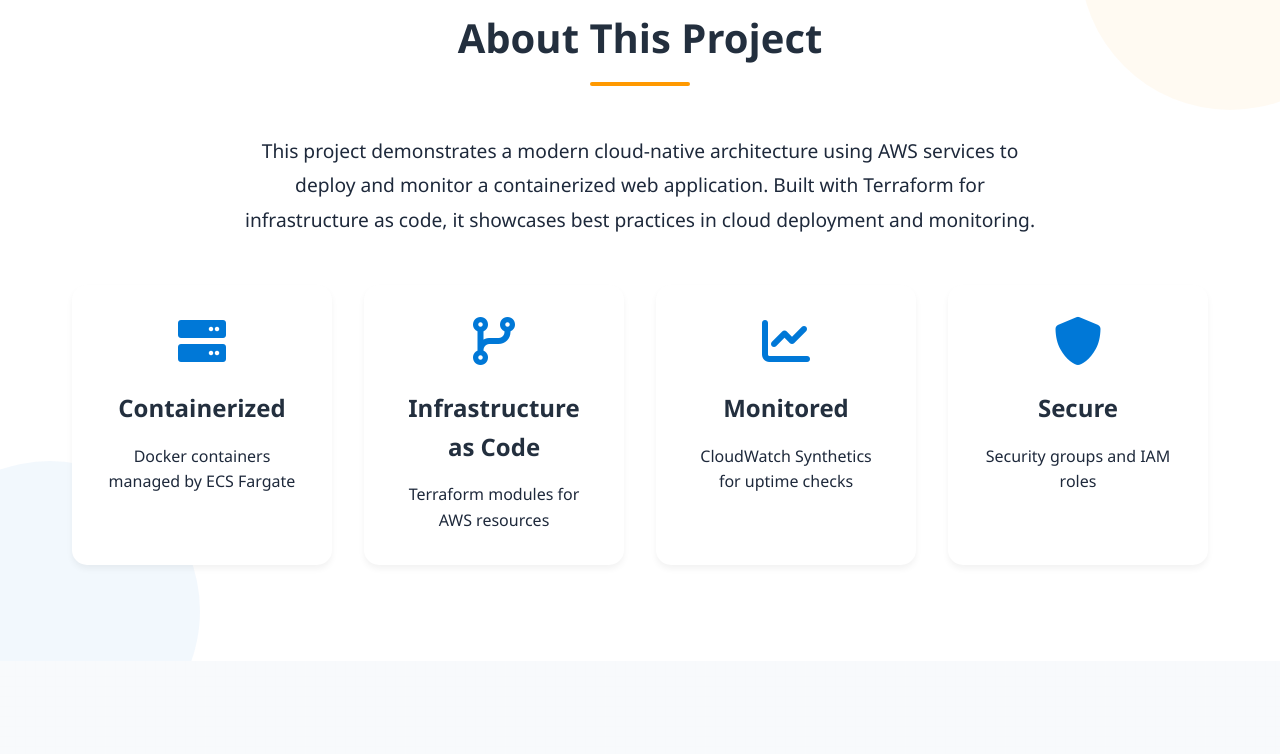
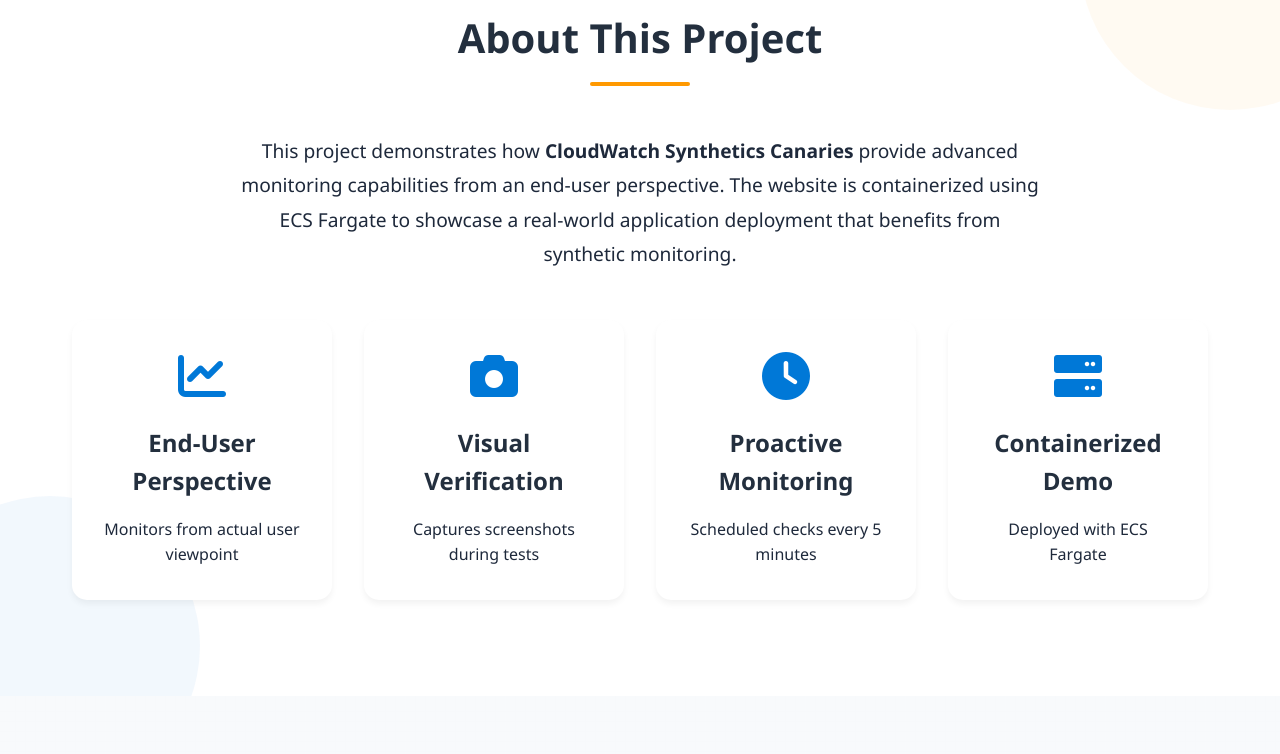
Before and after one commit to aquavis12/ecs-website-monitor, a plain HTML site: page website/src/index.html in a window 1280 px wide. Shown: the part 900-1654 px from the top of the page. Drawn offline with Linux system fonts and the light colour scheme.

Commit message:
updated the project

```diff
--- a/website/src/index.html
+++ b/website/src/index.html
@@ -4,7 +4,7 @@
 <head>
     <meta charset="UTF-8">
     <meta name="viewport" content="width=device-width, initial-scale=1.0">
-    <title>ECS Website Monitor - AWS Cloud Project</title>
+    <title>CloudWatch Synthetics Canary - Monitoring Demo</title>
     <link rel="stylesheet" href="styles.css">
     <link href="https://cdnjs.cloudflare.com/ajax/libs/font-awesome/6.0.0/css/all.min.css" rel="stylesheet">
 </head>
@@ -21,7 +21,7 @@
     <header class="header">
         <div class="logo">
             <i class="fab fa-aws"></i>
-            <span>ECS Website Monitor</span>
+            <span>CloudWatch Synthetics Demo</span>
         </div>
         <nav class="nav">
             <a href="#about" class="nav-link">About</a>
@@ -34,10 +34,11 @@
     <!-- Hero Section -->
     <section class="hero">
         <div class="hero-content">
-            <h1 class="hero-title">Cloud-Native Website Monitoring</h1>
-            <p class="hero-subtitle">Powered by CloudFront, ALB, ECS, and <span class="highlight">CloudWatch Synthetics</span></p>
+            <h1 class="hero-title">CloudWatch Synthetics Canary</h1>
+            <p class="hero-subtitle">Advanced Website Monitoring with <span class="highlight">End-User
+                    Perspective</span></p>
             <div class="hero-badge">
-                <i class="fas fa-star"></i> Featuring CloudWatch Synthetics Canary
+                <i class="fas fa-star"></i> Containerized with ECS Fargate
             </div>
             <div class="hero-buttons">
                 <a href="#services" class="btn btn-primary">Explore Services</a>
@@ -59,31 +60,33 @@
             <div class="about-content">
                 <div class="about-text">
                     <p>
-                        This project demonstrates a modern cloud-native architecture using AWS services
-                        to deploy and monitor a containerized web application. Built with Terraform
-                        for infrastructure as code, it showcases best practices in cloud deployment and monitoring.
+                        This project demonstrates how <strong>CloudWatch Synthetics Canaries</strong> provide advanced
+                        monitoring
+                        capabilities from an end-user perspective. The website is containerized using ECS Fargate to
+                        showcase
+                        a real-world application deployment that benefits from synthetic monitoring.
                     </p>
                 </div>
                 <div class="about-features">
                     <div class="feature">
-                        <i class="fas fa-server"></i>
-                        <h3>Containerized</h3>
-                        <p>Docker containers managed by ECS Fargate</p>
+                        <i class="fas fa-chart-line"></i>
+                        <h3>End-User Perspective</h3>
+                        <p>Monitors from actual user viewpoint</p>
                     </div>
                     <div class="feature">
-                        <i class="fas fa-code-branch"></i>
-                        <h3>Infrastructure as Code</h3>
-                        <p>Terraform modules for AWS resources</p>
+                        <i class="fas fa-camera"></i>
+                        <h3>Visual Verification</h3>
+                        <p>Captures screenshots during tests</p>
                     </div>
                     <div class="feature">
-                        <i class="fas fa-chart-line"></i>
-                        <h3>Monitored</h3>
-                        <p>CloudWatch Synthetics for uptime checks</p>
+                        <i class="fas fa-clock"></i>
+                        <h3>Proactive Monitoring</h3>
+                        <p>Scheduled checks every 5 minutes</p>
                     </div>
                     <div class="feature">
-                        <i class="fas fa-shield-alt"></i>
-                        <h3>Secure</h3>
-                        <p>Security groups and IAM roles</p>
+                        <i class="fas fa-server"></i>
+                        <h3>Containerized Demo</h3>
+                        <p>Deployed with ECS Fargate</p>
                     </div>
                 </div>
             </div>
@@ -383,10 +386,10 @@
             <div class="footer-content">
                 <div class="footer-logo">
                     <i class="fab fa-aws"></i>
-                    <span>ECS Website Monitor</span>
+                    <span>CloudWatch Synthetics Demo</span>
                 </div>
                 <div class="footer-text">
-                    <p>Built with AWS and Terraform</p>
+                    <p>Built with AWS CloudWatch Synthetics and Terraform</p>
                 </div>
                 <div class="footer-links">
                     <a href="#" class="footer-link"><i class="fab fa-github"></i></a>
```
Also changed, not shown: 6 other files.
